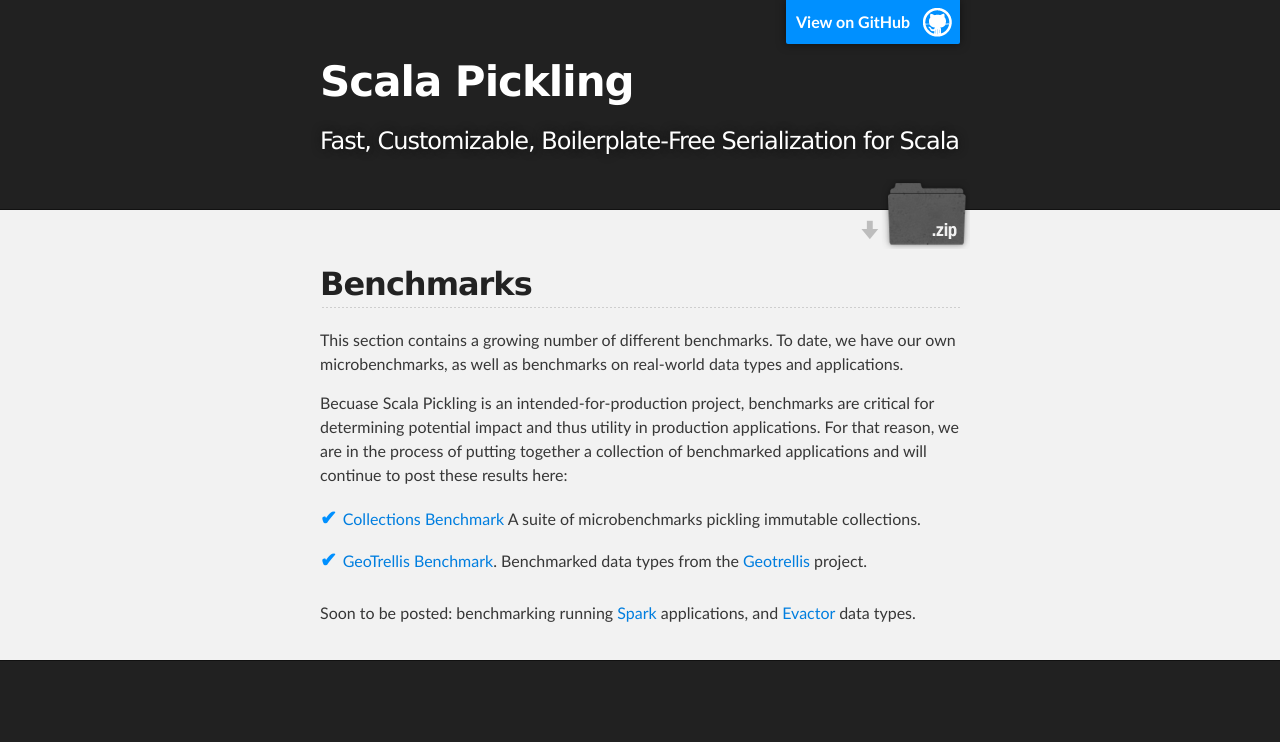
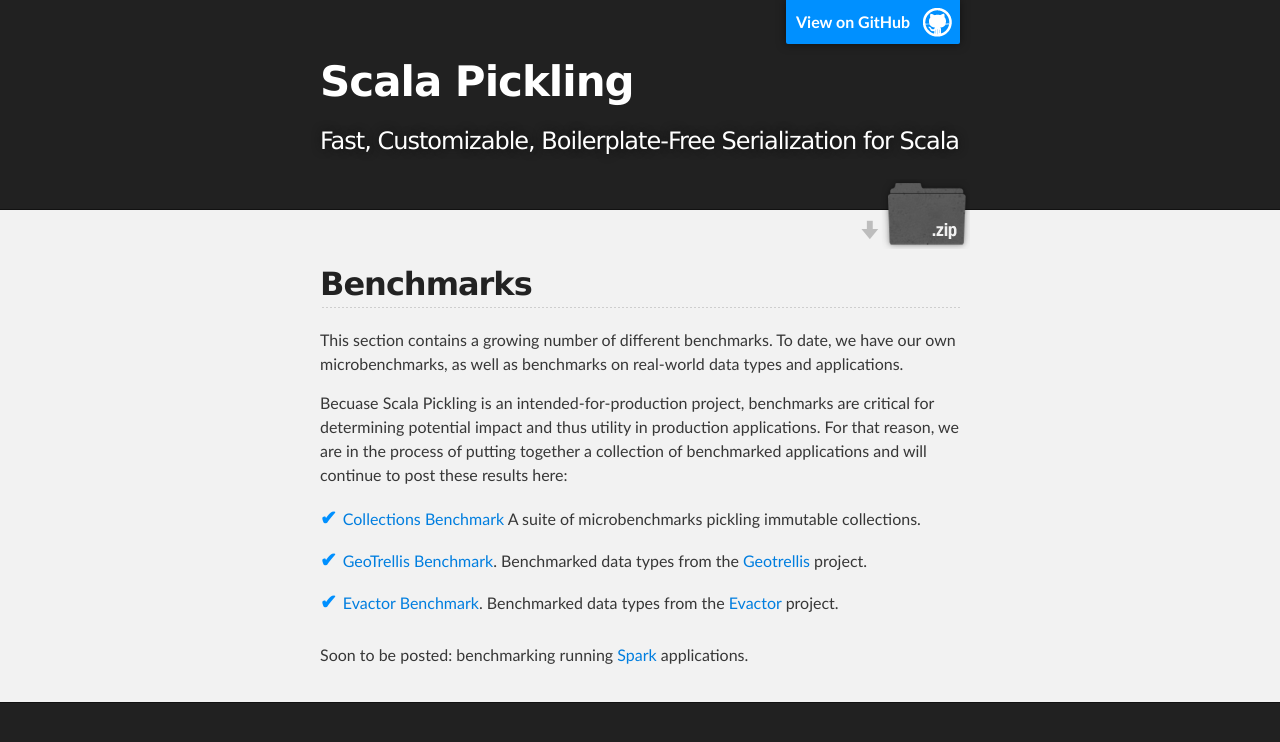
Before and after one commit to heathermiller/wwwpickling, a Jekyll site: the page built from benchmarks/index.md, in a window 1280 px wide. Shown: the top 742 px of the page. Built offline with Jekyll 4.4.1, drawn with Linux system fonts in a browser that asks for light colours; a script that is not in the unit is left out.

Commit message:
Adding Evactor benchmark to benchmark index page

```diff
--- a/benchmarks/index.md
+++ b/benchmarks/index.md
@@ -16,9 +16,10 @@
 
 - [Collections Benchmark](vector.html) A suite of microbenchmarks pickling immutable collections.
 - [GeoTrellis Benchmark](geotrellis.html). Benchmarked data types from the [Geotrellis](https://github.com/geotrellis/geotrellis) project.
+- [Evactor Benchmark](evactor.html). Benchmarked data types from the [Evactor](https://github.com/aorwall/evactor) project.
 
 Soon to be posted: benchmarking running [Spark](http://spark-project.org/)
-applications, and [Evactor](https://github.com/aorwall/evactor) data types.
+applications.
 
 <!--
 This section will contain a number of our benchmarks. To date, we have our own
```
